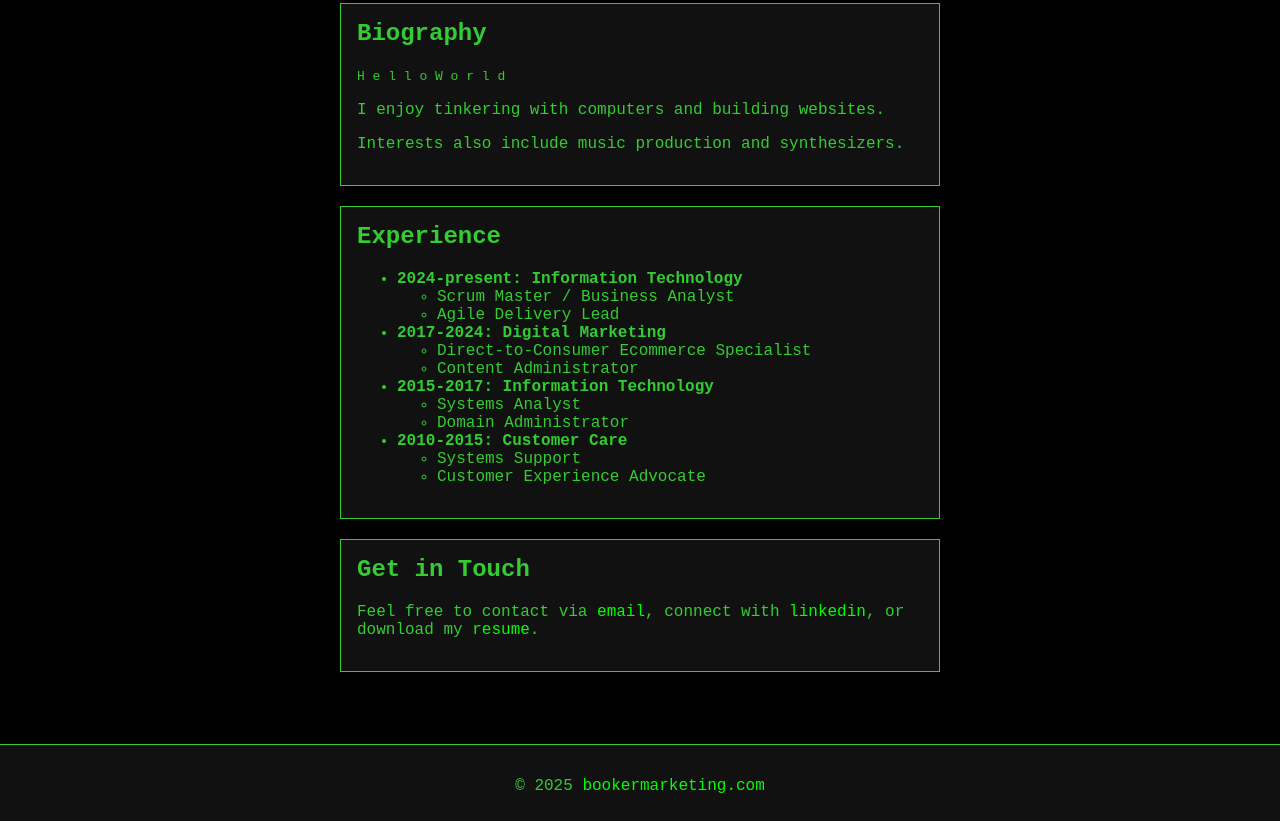
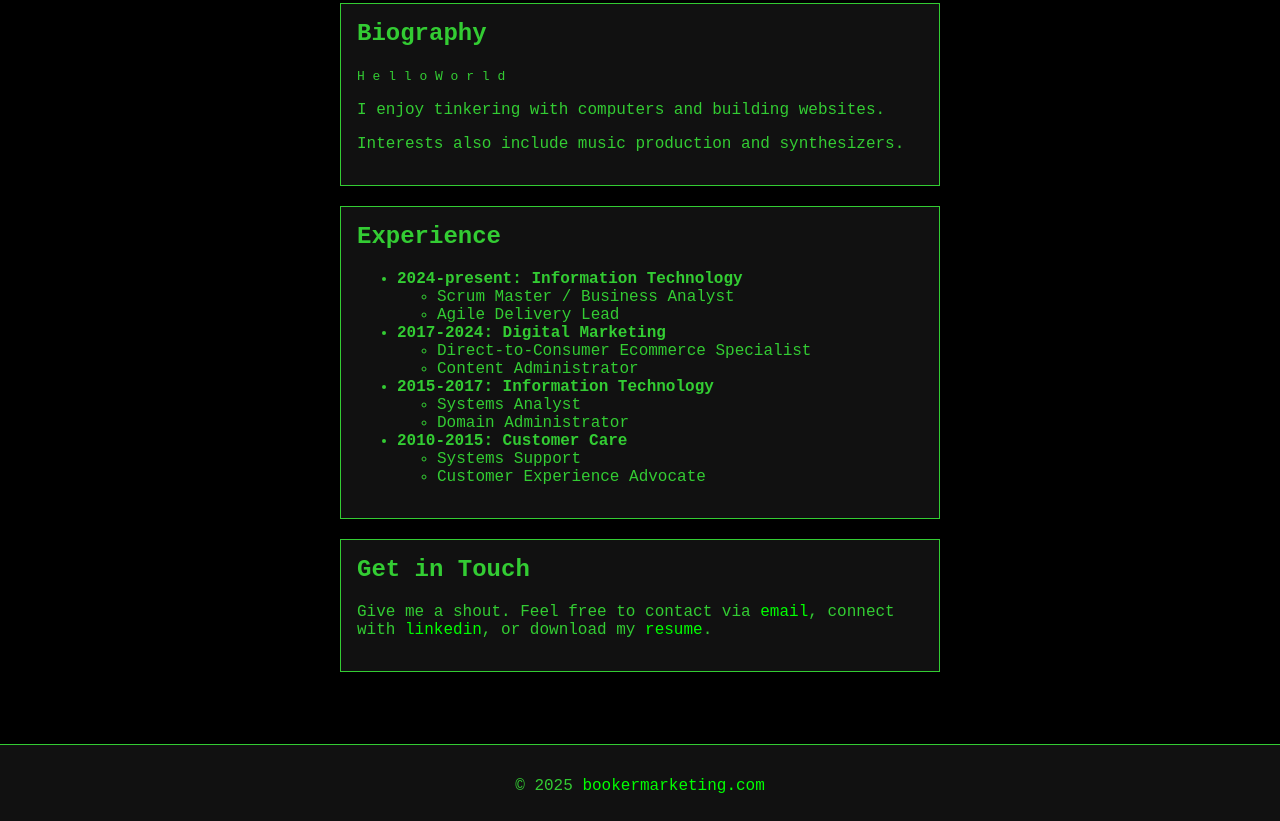
Before and after one commit to bbooker5/bookermarketing, a plain HTML site: page index.html in a window 1280 px wide. Shown: the part 344-1165 px from the top of the page. Drawn offline with Linux system fonts and the light colour scheme.

Commit message:
Update index.html

```diff
--- a/index.html
+++ b/index.html
@@ -64,7 +64,7 @@
         </section>
         <section id="contact">
             <h2>Get in Touch</h2>
-            <p>Feel free to contact via <a href="mailto:ben@bookermarketing.com">email</a>, connect with <a href="https://www.linkedin.com/in/ben-booker-tn/">linkedin</a>, or download my <a href="https://bookermarketing.com/docs/resume_bbooker.pdf">resume</a>.</p>
+            <p>Give me a shout. Feel free to contact via <a href="mailto:ben@bookermarketing.com">email</a>, connect with <a href="https://www.linkedin.com/in/ben-booker-tn/">linkedin</a>, or download my <a href="https://bookermarketing.com/docs/resume_bbooker.pdf">resume</a>.</p>
         </section>
       </div>
     </main>
```
